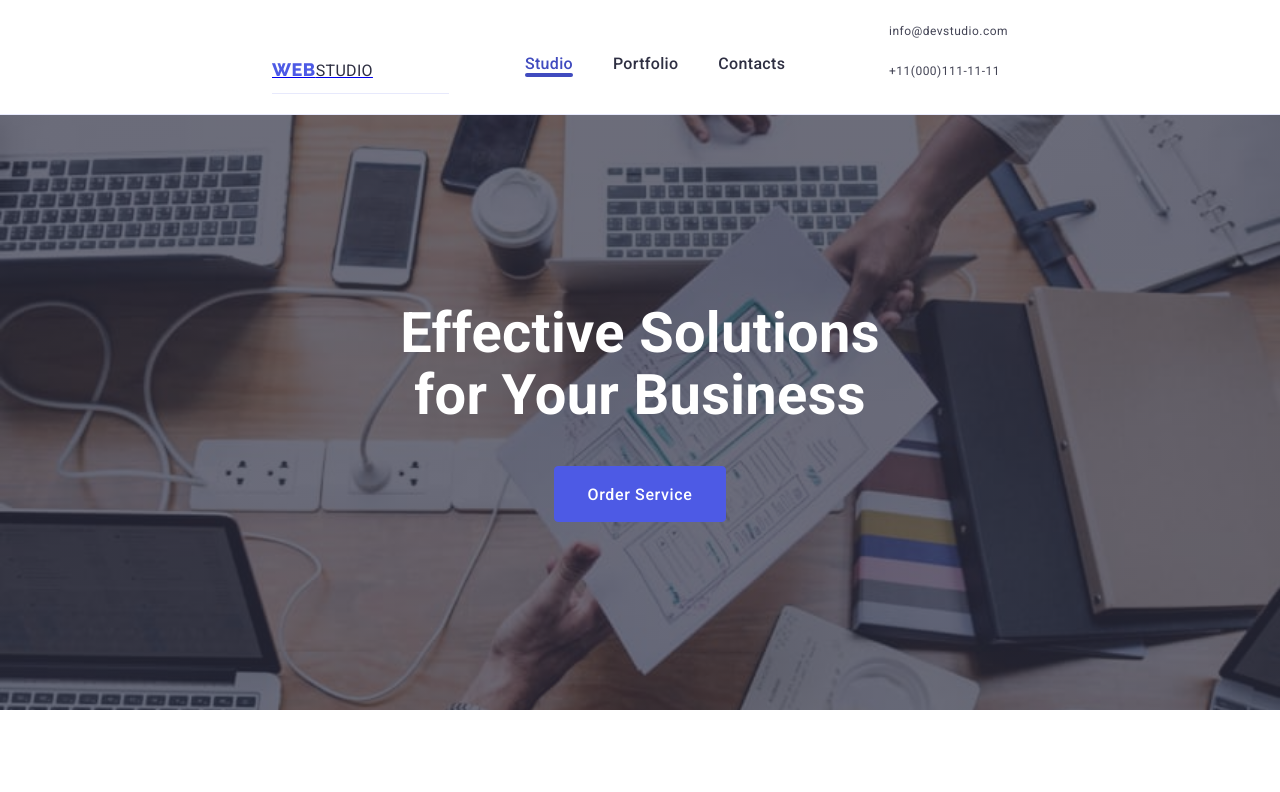
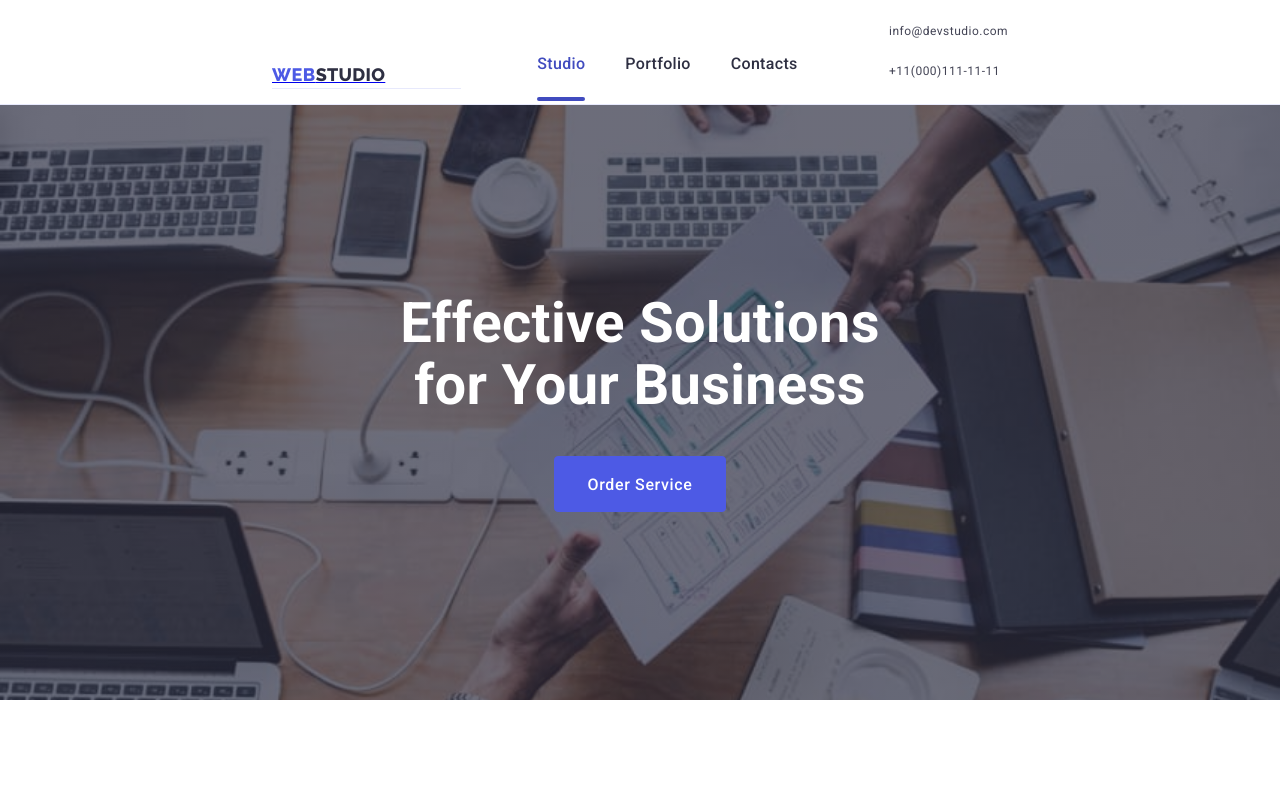
Before and after one commit to ann1777/goit-markup-07, a plain HTML site: page index.html in a window 1280 px wide. Shown: the top 792 px of the page. Drawn offline with nearby package versions, Linux system fonts and the light colour scheme.

Commit message:
corrected layout indents for mobile and tablet wiews.

```diff
--- a/css/mobile.css
+++ b/css/mobile.css
@@ -234,6 +234,7 @@ body {
   font-family: var(--secondary-font-family);
   font-size: var(--logo-font-size);
   line-height: var(--header-logo-line-height);
+  font-weight: var(--logo-font-weight);
   letter-spacing: 0.03em;
   text-transform: uppercase;
   text-decoration: none;
@@ -242,6 +243,12 @@ body {
 
 .logo-studio {
   margin-right: 76px;
+  font-weight: var(--logo-font-weight);
+  font-family: var(--secondary-font-family);
+  font-size: var(--logo-font-size);
+  line-height: var(--header-logo-line-height);
+  text-transform: uppercase;
+  text-decoration: none;
   color: var(--title-text-color);
 }
 
@@ -802,7 +809,6 @@ body {
   margin-left: 4px;
 }
 
-.3
 
 .submit-modal-btn {
   display: block;
--- a/css/styles.css
+++ b/css/styles.css
@@ -49,6 +49,7 @@
   --text-font-weight: 400;
   --header3-font-weight: 500;
   --header1-font-weight: 700;
+  --logo-font-weight: 800;
 
   --header1-line-height: 1.07;
   --header2-line-height: 1.11;
@@ -201,10 +202,10 @@ header {
 
 /** Top line Menu nav */
 .menu-nav.list {
-  display: flex;
+  /* display: flex; */
   margin-left: 76px;
   padding-left: 0px;
-  gap: 40px;
+  /* gap: 40px; */
 }
 
 .nav {
--- a/css/tablet.css
+++ b/css/tablet.css
@@ -31,15 +31,15 @@
   /**--------TOP LINE SECTION-------*/
 
   .header {
-    padding-bottom: 10px;
+    padding-bottom: 0px;
   }
 
   .header-container {
     display: flex;
     align-items: center;
     width: 766px;
-    /* padding: 0 15px; */
-    margin: auto;
+    padding: 0 15px;
+    margin: 0 auto;
   }
 
   .page-nav {
@@ -96,15 +96,22 @@
     letter-spacing: 0.04em;
   }
 
-  .nav-link.link {
+  .nav-link {
     position: relative;
     display: block;
-    /* padding: 24px 0; */
-
+    padding-top: var(--padding-gap);
+    padding-bottom: var(--padding-gap);
     font-weight: 500;
     text-decoration: none;
     color: var(--title-text-color);
 
+    transition: color 250ms cubic-bezier(0.4, 0, 0.2, 1);
+  }
+  .menu-nav {
+    display: block;
+    text-decoration: none;
+    font-weight: 500;
+    color: var(--title-text-color);
     transition: color 250ms cubic-bezier(0.4, 0, 0.2, 1);
   }
 
```
